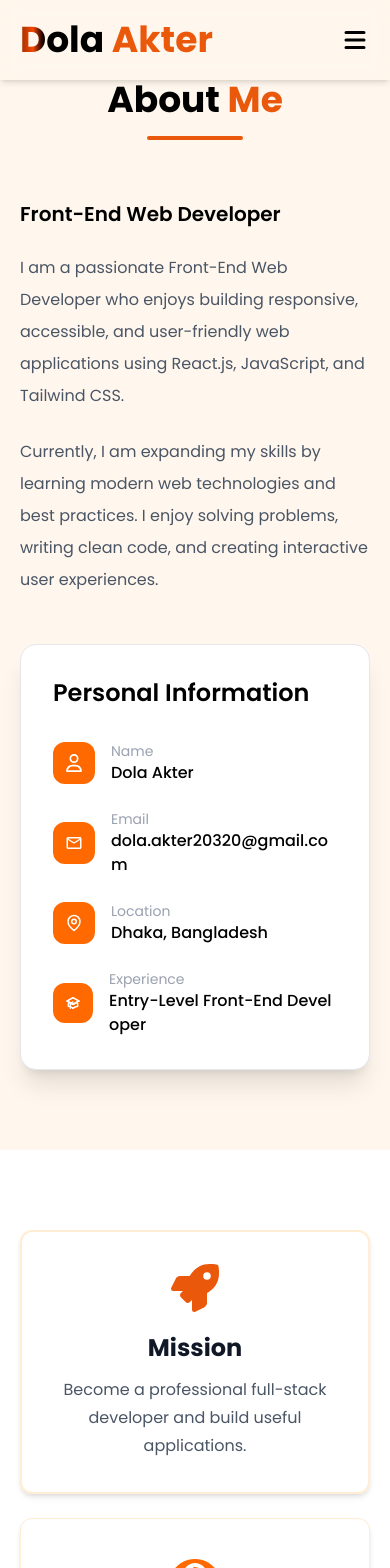
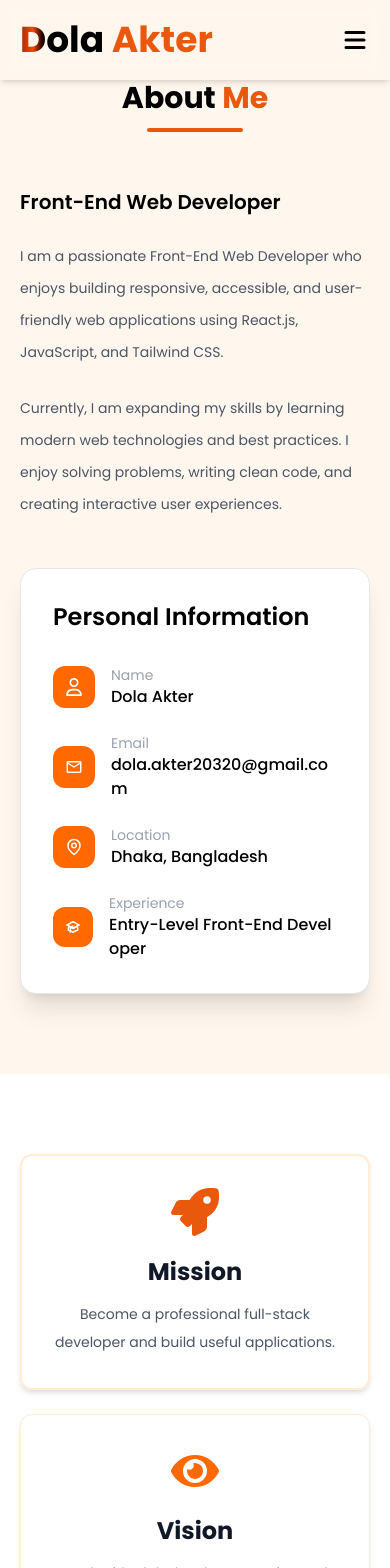
Before and after one commit to DOLA-DOLA-AKTER/Portfolio, a React (Vite) app: page /about in a window 390 px wide. Shown: the top 1568 px of the page. Built offline with nearby package versions, Linux system fonts and the light colour scheme; a web font is replaced by a local one.

Commit message:
Responsive

```diff
--- a/src/Components/Abouts/Abouts.jsx
+++ b/src/Components/Abouts/Abouts.jsx
@@ -55,12 +55,12 @@ export const Abouts = () => {
                                 Front-End Web Developer
                             </h3>
 
-                            <p className="text-gray-600 leading-8 mb-6">
+                            <p className="text-gray-600 leading-8 mb-6 text-sm md:text-base">
                                 I am a passionate Front-End Web Developer who enjoys building responsive, accessible, and user-friendly web applications using React.js, JavaScript, and Tailwind CSS.
 
                             </p>
 
-                            <p className="text-gray-600 leading-8">
+                            <p className="text-gray-600 leading-8 text-sm md:text-base">
                                 Currently, I am expanding my skills by learning modern web technologies and best practices. I enjoy solving problems, writing clean code, and creating interactive user experiences.
                             </p>
 
--- a/src/Components/Education/Education.jsx
+++ b/src/Components/Education/Education.jsx
@@ -30,6 +30,12 @@ export const Education = () => {
             },
             {
                 breakpoint: 768,
+                settings: {
+                    slidesToShow: 1,
+                }
+            },
+            {
+                breakpoint: 570,
                 settings: {
                     slidesToShow: 1,
                 }
--- a/src/Components/Hero/Hero.jsx
+++ b/src/Components/Hero/Hero.jsx
@@ -9,13 +9,13 @@ import resume from '../../assets/resume.pdf'
 
 export const Hero = () => {
     return (
-        <section className="lg:mt-0 mt-20  text-white">
+        <section className="lg:mt-0 mt-10  text-white">
             <Container>
                 <div className="flex flex-col justify-center">
                     <div className="grid grid-cols-1 lg:grid-cols-2 gap-12 items-center">
 
                         <div>
-                            <h1 className="text-5xl md:text-6xl font-bold leading-tight text-gray-800">
+                            <h1 className="text-4xl md:text-5xl lg:text-6xl font-bold leading-tight text-gray-800">
                                 Hi, I'm
                                 {" "}
                                 <span className="text-orange">
@@ -27,7 +27,7 @@ export const Hero = () => {
                                 Front-End Web Developer
                             </h2>
 
-                            <p className="text-gray-600 mt-6 leading-8 max-w-xl">
+                            <p className="text-gray-600 mt-6 leading-8 max-w-xl text-sm md:text-base">
                                 I build modern, responsive and user-friendly websites using
                                 React.js, Tailwind CSS and JavaScript. Passionate about creating
                                 clean UI and smooth user experiences.
--- a/src/Components/MissionVision/MissionVision.jsx
+++ b/src/Components/MissionVision/MissionVision.jsx
@@ -16,7 +16,7 @@ export const MissionVision = () => {
                             Mission
                         </h3>
 
-                        <p className="text-gray-600 leading-7">
+                        <p className="text-gray-600 leading-7 text-sm md:text-base">
                             Become a professional full-stack developer and build useful
                             applications.
                         </p>
@@ -30,7 +30,7 @@ export const MissionVision = () => {
                             Vision
                         </h3>
 
-                        <p className="text-gray-600 leading-7">
+                        <p className="text-gray-600 leading-7 text-sm md:text-base">
                             Work with global tech companies and contribute to innovative
                             projects.
                         </p>
--- a/src/Components/Navber/Navber.jsx
+++ b/src/Components/Navber/Navber.jsx
@@ -116,31 +116,31 @@ export const Navber = () => {
             <div className="lg:hidden py-5 border-t backdrop:blur-6xl">
               <ul className="flex flex-col gap-5 text-base text-center text-gray-900">
                 <li>
-                  <NavLink to="/" className={`relative after:absolute after:left-0 after:-bottom-1 after:h-0.5 after:w-0 after:bg-orange after:duration-300 hover:after:w-full ${pathname === "/" ? "text-orange after:w-full" : "text-gray-900"}`}>
+                  <NavLink to="/" onClick={() => setIsOpen(false)} className={`relative after:absolute after:left-0 after:-bottom-1 after:h-0.5 after:w-0 after:bg-orange after:duration-300 hover:after:w-full ${pathname === "/" ? "text-orange after:w-full" : "text-gray-900"}`}>
                     Home
                   </NavLink>
                 </li>
 
                 <li>
-                  <NavLink to="/about" className={`relative after:absolute after:left-0 after:-bottom-1 after:h-0.5 after:w-0 after:bg-orange after:duration-300 hover:after:w-full ${pathname === "/about" ? "text-orange after:w-full" : "text-gray-900"}`}>
+                  <NavLink to="/about" onClick={() => setIsOpen(false)} className={`relative after:absolute after:left-0 after:-bottom-1 after:h-0.5 after:w-0 after:bg-orange after:duration-300 hover:after:w-full ${pathname === "/about" ? "text-orange after:w-full" : "text-gray-900"}`}>
                     About Me
                   </NavLink>
                 </li>
 
                 <li>
-                  <NavLink to="/skills" className={`relative after:absolute after:left-0 after:-bottom-1 after:h-0.5 after:w-0 after:bg-orange after:duration-300 hover:after:w-full ${pathname === "/skills" ? "text-orange after:w-full" : "text-gray-900"}`}>
+                  <NavLink to="/skills" onClick={() => setIsOpen(false)} className={`relative after:absolute after:left-0 after:-bottom-1 after:h-0.5 after:w-0 after:bg-orange after:duration-300 hover:after:w-full ${pathname === "/skills" ? "text-orange after:w-full" : "text-gray-900"}`}>
                     Skills
                   </NavLink>
                 </li>
 
                 <li>
-                  <NavLink to="/projects" className={`relative after:absolute after:left-0 after:-bottom-1 after:h-0.5 after:w-0 after:bg-orange after:duration-300 hover:after:w-full ${pathname === "/projects" ? "text-orange after:w-full" : "text-gray-900"}`}>
+                  <NavLink to="/projects" onClick={() => setIsOpen(false)} className={`relative after:absolute after:left-0 after:-bottom-1 after:h-0.5 after:w-0 after:bg-orange after:duration-300 hover:after:w-full ${pathname === "/projects" ? "text-orange after:w-full" : "text-gray-900"}`}>
                     Projects
                   </NavLink>
                 </li>
 
                 <li>
-                  <NavLink to="/contact" className={`relative after:absolute after:left-0 after:-bottom-1 after:h-0.5 after:w-0 after:bg-orange after:duration-300 hover:after:w-full ${pathname === "/contact" ? "text-orange after:w-full" : "text-gray-900"}`}>
+                  <NavLink to="/contact" onClick={() => setIsOpen(false)} className={`relative after:absolute after:left-0 after:-bottom-1 after:h-0.5 after:w-0 after:bg-orange after:duration-300 hover:after:w-full ${pathname === "/contact" ? "text-orange after:w-full" : "text-gray-900"}`}>
                     Contact
                   </NavLink>
                 </li>
--- a/src/Components/SectionHeading.jsx
+++ b/src/Components/SectionHeading.jsx
@@ -3,12 +3,12 @@ import React from 'react'
 export const SectionHeading = ({ heading1, heading2, className, peragraph, sectionHeading }) => {
     return (
         <div className={`text-center md:pb-15 pb-10 ${sectionHeading}`}>
-            <h2 className={`text-4xl md:text-5xl font-bold ${className}`}>
+            <h2 className={`text-3xl md:text-4xl lg:text-5xl font-bold ${className}`}>
                 {heading1} <span className="text-orange"> {heading2} </span>
             </h2>
 
-            <div className="w-24 h-1 bg-orange mx-auto mt-4 rounded-full"></div>
-            <p className="text-gray-500 pt-5 max-w-162.5 mx-auto">
+            <div className="w-24 h-1 bg-orange mx-auto md:mt-4 mt-3 md:mb-5 mb-4 rounded-full"></div>
+            <p className="text-gray-500  max-w-162.5 mx-auto text-sm md:text-base leading-6 md:leading-8">
                 {peragraph}
             </p>
         </div>
```
